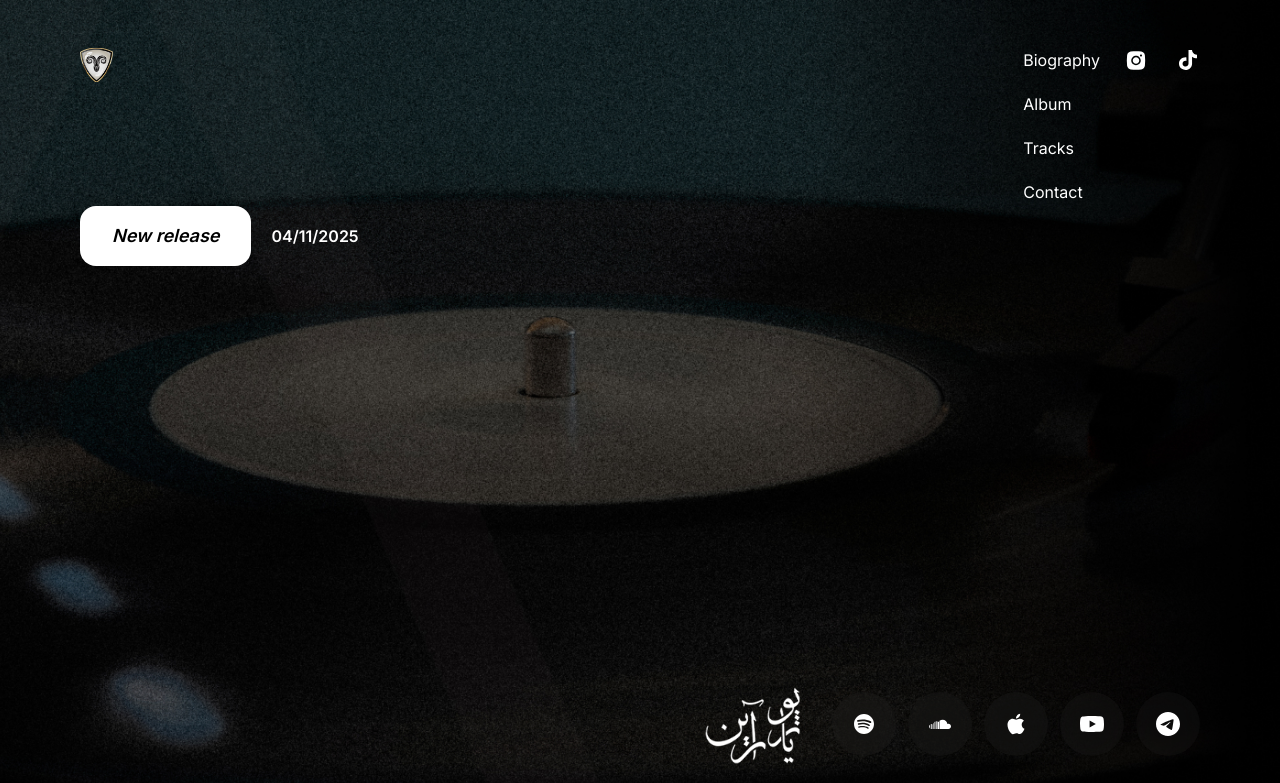
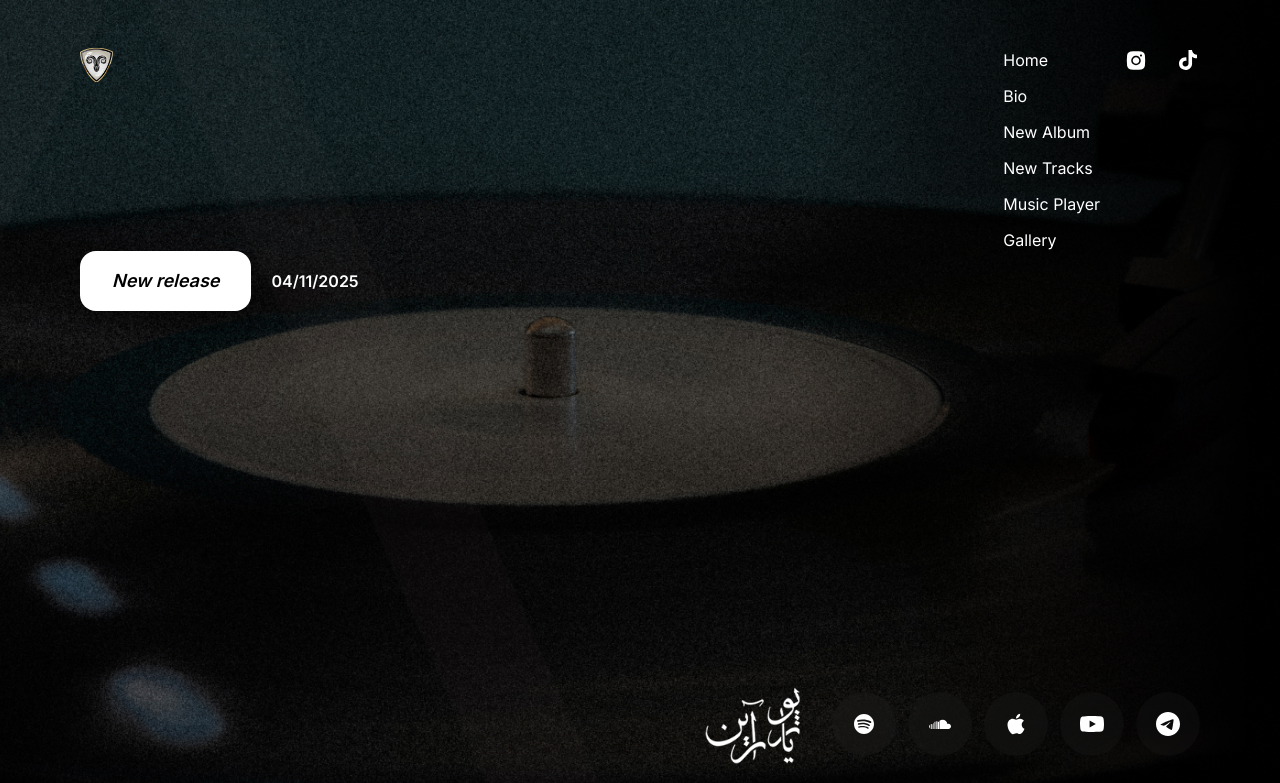
Before and after one commit to MiladDevarts/ahir-yousefi, a Next.js app: page / in a window 1280 px wide. Shown: the top 783 px of the page. Built offline with nearby package versions, Linux system fonts and the light colour scheme; a web font is replaced by a local one.

Commit message:
fix: add identifer to each section for menue navigation

```diff
--- a/app/config.ts
+++ b/app/config.ts
@@ -22,7 +22,7 @@ export const NavigationItems = [
   { title: "Home", target: "#home" },
   { title: "Bio", target: "#bio" },
   { title: "New Album ", target: "#new_album" },
-  { title: "New Tracks", target: "#new_tracks" },
+  { title: "New Tracks", target: "#tracks" },
   { title: "Music Player", target: "#music_player" },
   { title: "Gallery", target: "#gallery" },
   { title: "Contact", target: "#contact" },
--- a/app/globals.css
+++ b/app/globals.css
@@ -20,15 +20,17 @@ input:-webkit-autofill:active {
   border: none;
 }
 
-#album {
+#new_album,
+#music_player {
   scroll-margin-top: 80px;
 }
 
-#biography,
-#tracks {
+#tracks,
+#gallery {
   scroll-margin-top: 120px;
 }
 
+#bio,
 #contact {
   scroll-margin-top: 150px;
 }
--- a/components/Layout/Navigation/index.tsx
+++ b/components/Layout/Navigation/index.tsx
@@ -42,11 +42,16 @@ const Navigation = () => {
         </svg>
       </span>
       <div className="hidden lg:flex gap-x-6">
-        <div className="flex flex-col gap-y-5">
-          <Link href={"#biography"}>Biography</Link>
-          <Link href={"#album"}>Album</Link>
-          <Link href={"#tracks"}>Tracks</Link>
-          <Link href={"#contact"}>Contact</Link>
+        <div className="flex flex-col gap-3">
+          {NavigationItems.map((item) => (
+            <Link
+              key={item.target}
+              href={item.target}
+              className="text-white hover:text-white/80 transition-colors"
+            >
+              {item.title}
+            </Link>
+          ))}
         </div>
         <div className="flex gap-x-7">
           <Link href={socialMedia.instagram}>
--- a/components/Sections/Album/index.tsx
+++ b/components/Sections/Album/index.tsx
@@ -32,7 +32,7 @@ const Album = () => {
   return (
     <>
       <section
-        id="album"
+        id="new_album"
         data-aos="fade-up"
         className="flex flex-col justify-between w-full min-h-[660px] mt-16 mb-20 lg:my-40 bg-no-repeat bg-cover bg-center pb-11 overflow-hidden"
         style={{ backgroundImage: `url('/images/home/album.jpg')` }}
--- a/components/Sections/Bioghraphy/index.tsx
+++ b/components/Sections/Bioghraphy/index.tsx
@@ -25,7 +25,7 @@ const Biography = () => {
 
   return (
     <section
-      id="biography"
+      id="bio"
       className="container mt-10 mb-16 lg:my-44 overflow-hidden"
     >
       <div className="flex flex-col lg:items-center lg:flex-row gap-y-4 lg:gap-x-8">
--- a/components/Sections/Brands/index.tsx
+++ b/components/Sections/Brands/index.tsx
@@ -59,7 +59,7 @@ const Brands = () => {
   }, []);
 
   return (
-    <section className="container mb-28 overflow-hidden">
+    <section id="brands" className="container mb-28 overflow-hidden">
       <div className="rounded-b-[30px] flex flex-col py-28  items-center w-full h-full  bg-gradient-to-t from-[#191919] to-[#111111]">
         <h2 className="text-center text-2xl font-display font-bold mb-10">
           My Brands
--- a/components/Sections/Gallery/index.tsx
+++ b/components/Sections/Gallery/index.tsx
@@ -66,7 +66,7 @@ const Gallery = () => {
   }, []);
 
   return (
-    <div className="overflow-hidden my-44">
+    <div id="gallery" className="overflow-hidden my-44">
       <section className="container">
         <h2 className="mb-8 font-display font-bold text-[40px]">Gallery</h2>
         <div className="grid grid-cols-3 lg:grid-cols-12 grid-rows-2 lg:grid-rows-1 gap-x-7 gap-y-6">
--- a/components/Sections/MusicPlayer/index.tsx
+++ b/components/Sections/MusicPlayer/index.tsx
@@ -113,7 +113,10 @@ const MusicPlayer = () => {
   };
 
   return (
-    <section className="container flex flex-col lg:flex-row gap-x-20 lg:gap-y-10 my-44">
+    <section
+      id="music_player"
+      className="container flex flex-col lg:flex-row gap-x-20 lg:gap-y-10 my-44"
+    >
       <div className="w-full lg:w-1/2 h-[400px] lg:h-[700px] z-[2]">
         <div className="relative flex flex-col gap-y-5 h-full">
           <div className="flex flex-col gap-2 mb-[60px]">
--- a/components/Sections/MusicVideo/index.tsx
+++ b/components/Sections/MusicVideo/index.tsx
@@ -19,7 +19,7 @@ const MusicVideo = () => {
   }, []);
 
   return (
-    <section id="music_videos" className="w-full bg-[#1D1D1D]">
+    <section id="music_video" className="w-full bg-[#1D1D1D]">
       <div className="container flex justify-between pt-6 mb-4 mt-16">
         <div className="flex flex-col mt-6">
           <h5 className="flex items-center gap-x-3 text-[#505050] text-base lg:text-lg">
```
